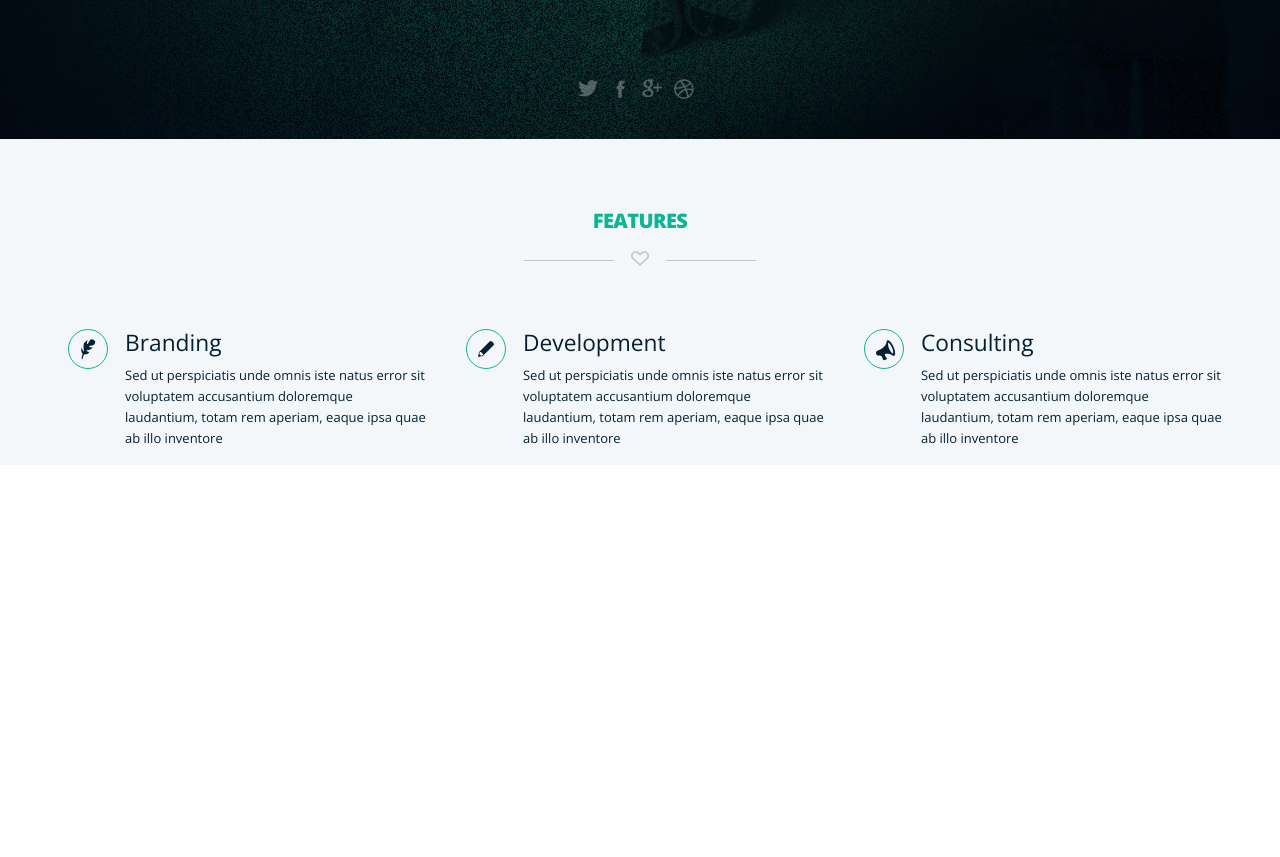
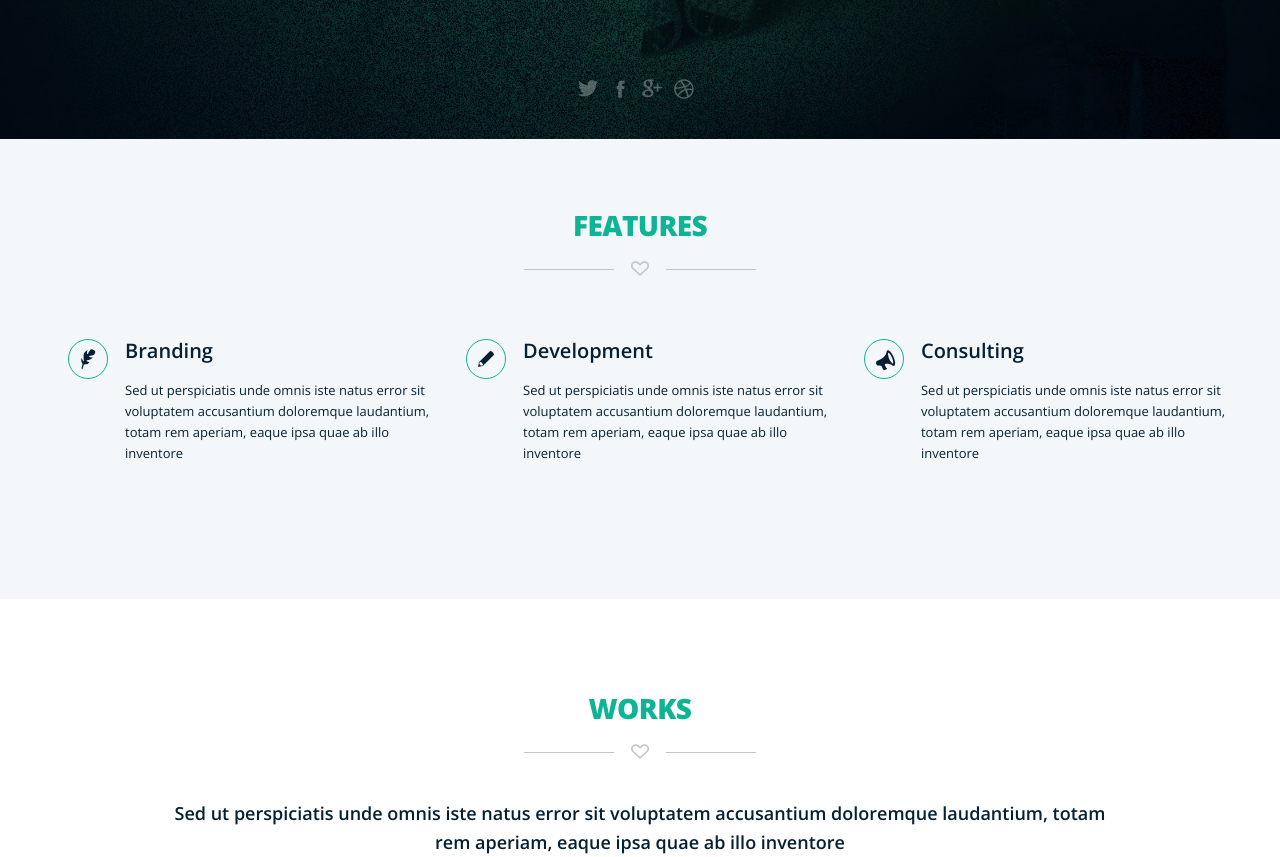
Before and after one commit to GulenkoAnastasia/Homework_16, a plain HTML site: page index.html in a window 1280 px wide. Shown: the part 500-1357 px from the top of the page. Before the commit the page ends 965 px from the top, so only its background shows below. Drawn offline with nearby package versions, Linux system fonts and the light colour scheme.

Commit message:
Final Task "Brandi", v-4

```diff
--- a/index.html
+++ b/index.html
@@ -99,22 +99,22 @@
           <span class="icon-heart"></span>
         </div>
         <div class="container features d-flex g-0">
-          <div class="row">
-            <div class="col-4 ft-block">
+          <div class="row justify-content-center">
+            <div class="col-lg-4 ft-block">
               <span class="icon-branding-icon"></span>
               <div>
                 <h3>Branding</h3>
                 <p>Sed ut perspiciatis unde omnis iste natus error sit voluptatem accusantium doloremque laudantium, totam rem aperiam, eaque ipsa quae ab illo inventore</p>
               </div>
             </div>
-            <div class="col-4 ft-block">
+            <div class="col-lg-4 ft-block">
               <span class="icon-development-icon"></span>
               <div>
                 <h3>Development</h3>
                 <p>Sed ut perspiciatis unde omnis iste natus error sit voluptatem accusantium doloremque laudantium, totam rem aperiam, eaque ipsa quae ab illo inventore</p>
               </div>
             </div>
-            <div class="col-4 ft-block">
+            <div class="col-lg-4 ft-block">
               <span class="icon-consulting-icon"></span>
               <div>
                 <h3>Consulting</h3>
@@ -122,6 +122,19 @@
               </div>
             </div>
           </div>
+        </div>
+      </div>
+      <div class="container works">
+        <h2>works</h2>
+        <div>
+          <span class="icon-heart"></span>
+        </div>
+        <div class="row text-center">
+          <div class="col-1"></div>
+          <div class="col-10">
+            <strong> Sed ut perspiciatis unde omnis iste natus error sit voluptatem accusantium doloremque laudantium, totam rem aperiam, eaque ipsa quae ab illo inventore</strong>
+          </div>
+          <div class="col-1"></div>
         </div>
       </div>
 
--- a/scss/_custom.scss
+++ b/scss/_custom.scss
@@ -11,7 +11,7 @@ $line-height-base: 1.62;
 $font-family-sans-serif: "Open Sans", sans-serif;
 $h1-font-size: 62px;
 $h2-font-size: 28px;
-$h2-font-size: 20px;
+$h3-font-size: 20px;
 $green: #0feb9e;
 $headings-padding-top: 70px;
 $headings-padding-bottom: 9px;
@@ -20,3 +20,4 @@ $teal: #0eb493;
 $font-weight-bolder: 800;
 $icon-heart-color: #c3c6c7;
 $icon-heart-m-bottom: 35px;
+$font-weight-semi-bold: 600;
--- a/scss/_styles.scss
+++ b/scss/_styles.scss
@@ -138,6 +138,7 @@ a {
 }
 .features-wrapper {
   background: $bg-light;
+  margin-bottom: 23px;
 }
 h2 {
   color: $teal;
@@ -173,6 +174,7 @@ h2 + div {
 }
 .features {
   padding-top: 23px;
+  padding-bottom: 119px;
   span {
     height: 40px;
     width: 40px;
@@ -209,4 +211,38 @@ h2 + div {
 .ft-block {
   display: flex;
   padding-left: 25px;
+  padding-right: 0;
+  position: relative;
+  margin-bottom: 30px;
+  @include media-breakpoint-up(sm) {
+    max-width: 90%;
+  }
+  @include media-breakpoint-up(md) {
+    max-width: 80%;
+  }
+  @include media-breakpoint-up(lg) {
+    margin-bottom: 0;
+  }
+  span {
+    position: absolute;
+    @include media-breakpoint-up(lg) {
+      position: inherit;
+    }
+  }
+
+  h3 {
+    font-weight: $font-weight-semi-bold;
+    margin-bottom: 17px;
+    @include media-breakpoint-down(lg) {
+      margin-left: 50px;
+      margin-bottom: 30px;
+    }
+  }
 }
+.works {
+  strong {
+    font-size: 18px;
+    font-weight: $font-weight-semi-bold;
+    display: block;
+  }
+}
```
Also changed, not shown: css/min/bootstrap.min.css, css/min/main.min.css.
